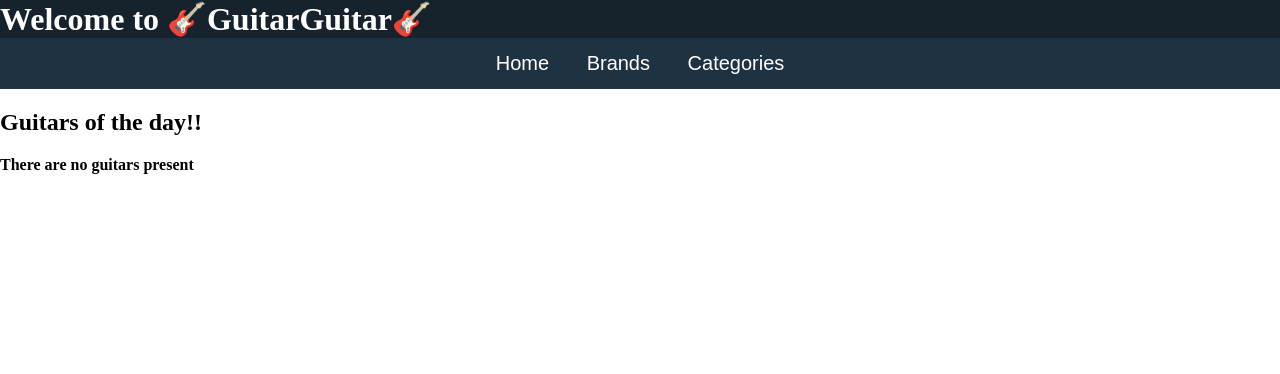
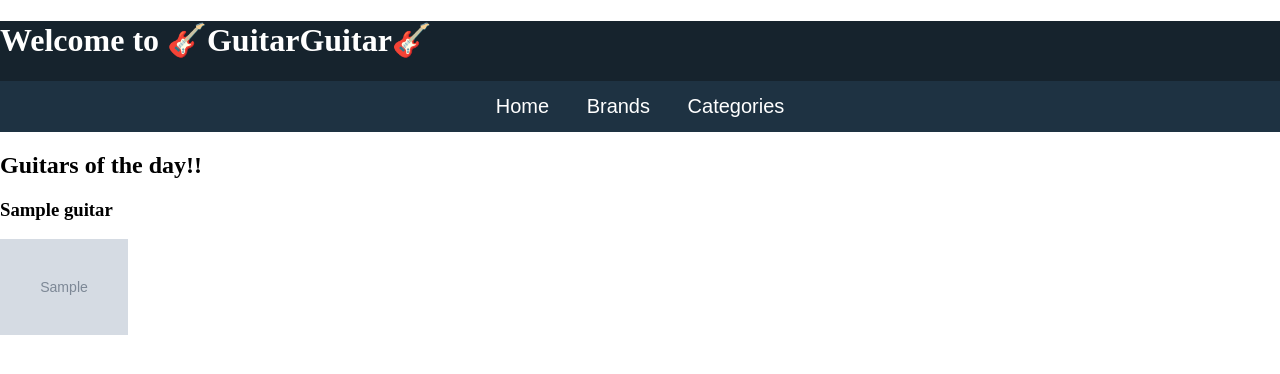
Before and after one commit to Master-Bobba/team-07, a Django app: page /guitar/ in a window 1280 px wide. Shown: the top 374 px of the page. Run offline with Django 4.2, Linux system fonts and the light colour scheme; tables that the repository leaves empty hold one stand-in row (values such as "Sample post"); grey boxes marked "Sample" are stand-in pictures.

Commit message:
index updates as well as css

```diff
--- a/Team07/Team07/settings.py
+++ b/Team07/Team07/settings.py
@@ -23,7 +23,7 @@ SETTINGS_DIR = os.path.dirname(__file__)
 # SECURITY WARNING: keep the secret key used in production secret!
 BASE_DIR = os.path.dirname(os.path.dirname(os.path.abspath(__file__)))
 
-TEMPLATE_DIR = os.path.join(BASE_DIR, 'templates')
+TEMPLATE_DIR = os.path.join(BASE_DIR, 'Templates')
 STATIC_DIR = os.path.join(BASE_DIR, 'static')
 #STATICFILES_DIRS = [STATIC_DIR, ]
 
--- a/Team07/guitar/Templates/guitar/index.html
+++ b/Team07/guitar/Templates/guitar/index.html
@@ -1,11 +1,10 @@
-
 <!DOCTYPE html>
 {% extends 'guitar/base.html' %}
 {% load static %}
 <html>
 
     {% block header_block %}
-        <h1 id="header">Welcome to 🎸GuitarGuitar🎸</h1>
+        <h1 id="header_message" >Welcome to 🎸GuitarGuitar🎸</h1>
     {% endblock %}
 
     {% block body_block %}
@@ -13,11 +12,14 @@
     <div id="Container">
         <h2>Guitars of the day!!</h2>
         <div id="carousel">
-            {% if guitar %}
-                {% for g in guitar %}
-                    <div id="carousel-item">
-                        <p>{{ g.title }}</p>
+            {% if guitars %}
+                {% for guitar in guitars %}
+                <div class="guitar-container">
+                    <h3 class="guitar-title-text">{{ guitar.itemName }}</h3>
+                    <div class="guitar-image">
+                        <img id="guitarImage" src="{{ guitar.pictureMain }}" alt="post-picture" />
                     </div>
+                </div>
                 {% endfor %}
             {% else %}
                 <strong>There are no guitars present</strong>
--- a/Team07/guitar/static/style.css
+++ b/Team07/guitar/static/style.css
@@ -38,9 +38,26 @@ body {
   color: white;
   margin: 0;
   padding: 0;
+
 }
 
 #header {
   background-color: #16232d;
   display: inline;
 }
+
+ul > li {
+  display: inline-block;
+
+}
+
+#guitarContainer{
+  width:800px;
+  margin:0 auto;
+  text-align: center;
+}
+
+#guitarImage{
+  height:30%;
+  width:10%;
+}
```
